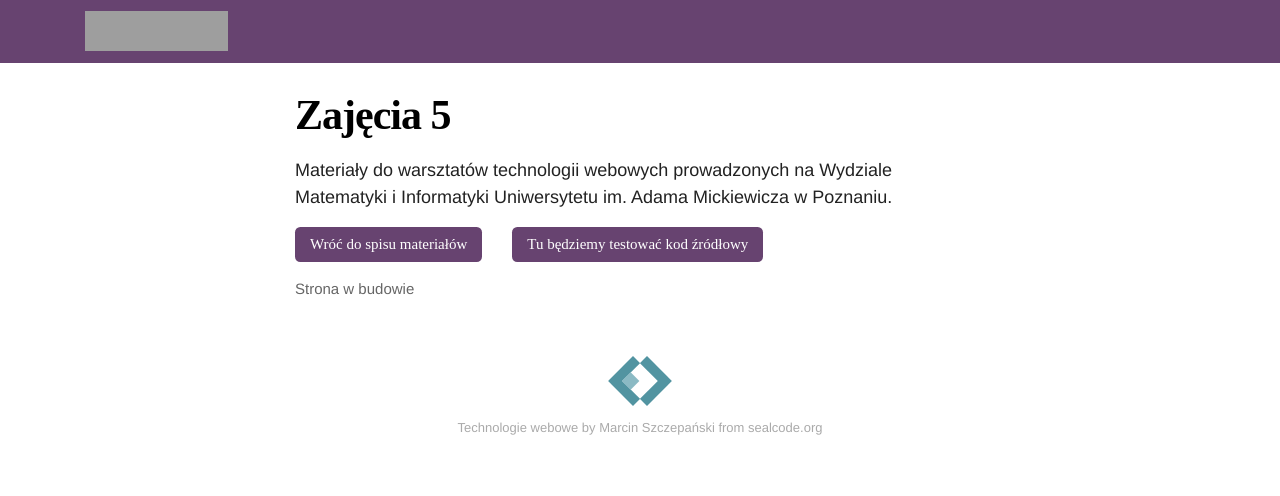
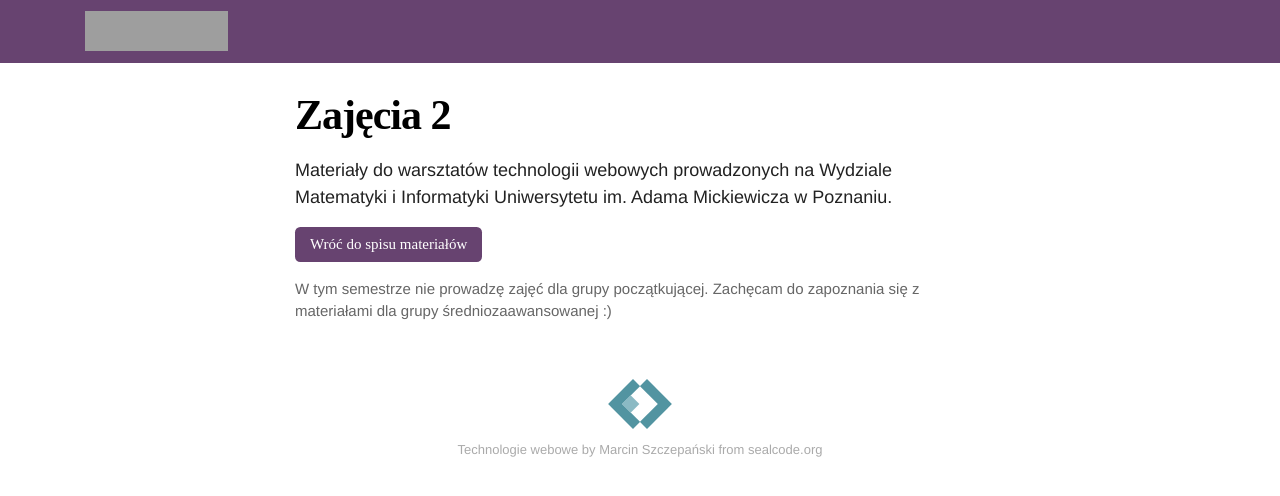
Before and after one commit to marcin-szczepanski/TWE, a Jekyll site: the page built from zajecia/1A/zaj05.md, in a window 1280 px wide, cut to the strip 0-496 px from the top of the page. Built offline with Jekyll 4.4.1, drawn with Linux system fonts in a browser that asks for light colours; some web fonts are replaced; grey boxes are pictures that could not be loaded.

Commit message:
Update zaj05.md

```diff
--- a/zajecia/1A/zaj05.md
+++ b/zajecia/1A/zaj05.md
@@ -2,11 +2,10 @@
 layout: default
 ---
 <div class="inner">
-	<h1 id="main1">Zajęcia 5</h1>
+	<h1 id="main1">Zajęcia 2</h1>
     <div id="main2" class="h2">Materiały do&nbsp;warsztatów technologii webowych prowadzonych na Wydziale Matematyki i&nbsp;Informatyki Uniwersytetu im. Adama Mickiewicza w Poznaniu.</div>
 	<a href="../../index.html" class="button-v button-module">Wróć do&nbsp;spisu materiałów</a>
-	<a href="https://jsfiddle.net/" target="blank" class="button-v button-module">Tu będziemy testować kod&nbsp;źródłowy</a>
 	<div style="clear: both;"></div>
 </div>
 
-Strona w budowie
+W tym semestrze nie prowadzę zajęć dla grupy początkującej. Zachęcam do zapoznania się z materiałami dla grupy średniozaawansowanej :)
```
